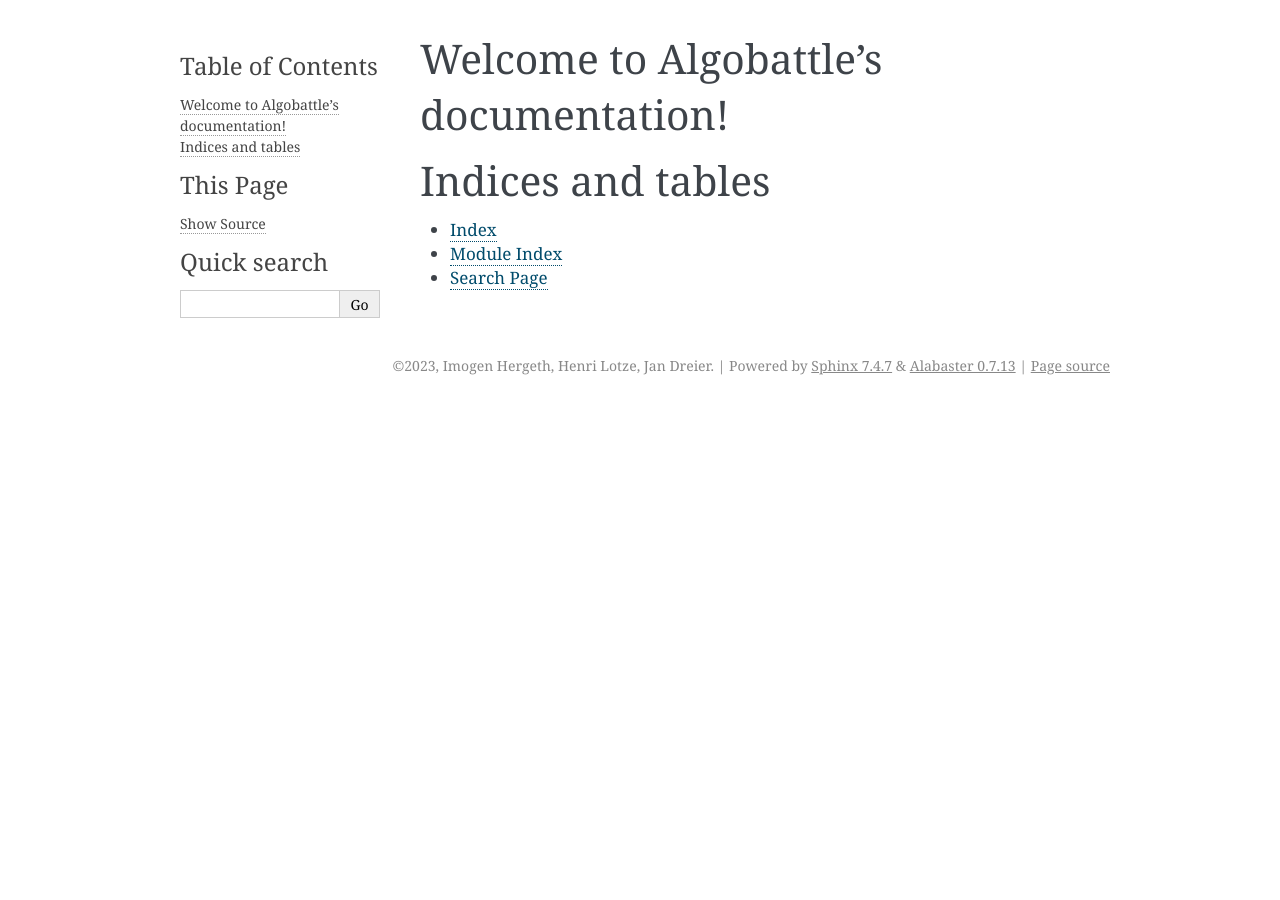
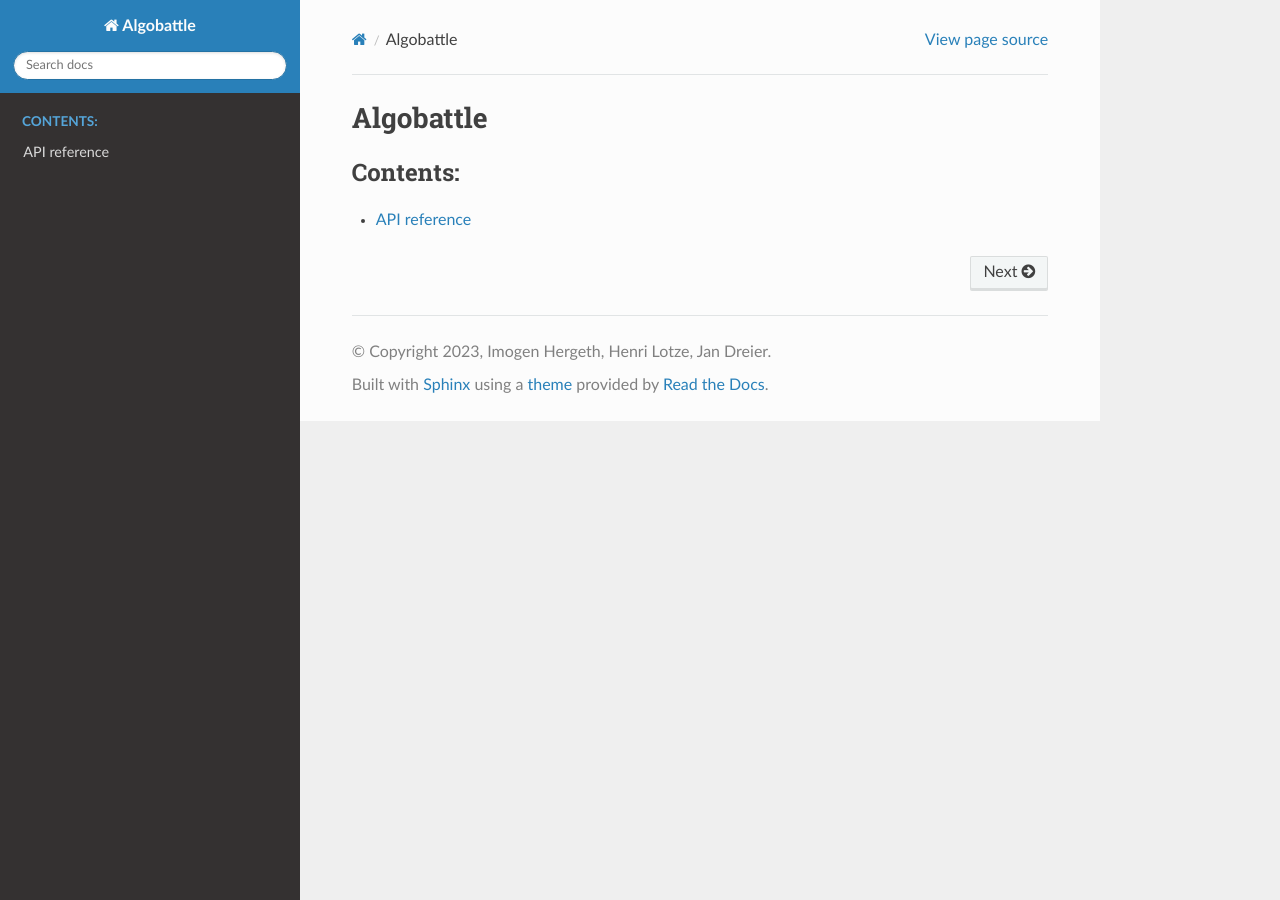
Before and after one commit to Benezivas/algobattle, a Sphinx documentation site: the page built from docs/index.rst, in a window 1280 px wide. Built offline with Sphinx 7.4.7 and the Read the Docs theme 2.0.0, drawn with Linux system fonts in a browser that asks for light colours.

Commit message:
setup base structure

```diff
--- /dev/null
+++ b/docs/api.rst
@@ -0,0 +1,2 @@
+API reference
+=============
--- a/docs/conf.py
+++ b/docs/conf.py
@@ -10,9 +10,9 @@
 # add these directories to sys.path here. If the directory is relative to the
 # documentation root, use os.path.abspath to make it absolute, like shown here.
 #
-# import os
-# import sys
-# sys.path.insert(0, os.path.abspath('.'))
+import os
+import sys
+sys.path.insert(0, os.path.abspath("../algobattle/"))
 
 
 # -- Project information -----------------------------------------------------
@@ -28,6 +28,8 @@ author = 'Imogen Hergeth, Henri Lotze, Jan Dreier'
 # extensions coming with Sphinx (named 'sphinx.ext.*') or your custom
 # ones.
 extensions = [
+    "sphinx.ext.autodoc",
+    "sphinx.ext.napoleon",
 ]
 
 # Add any paths that contain templates here, relative to this directory.
@@ -44,7 +46,7 @@ exclude_patterns = ['_build', 'Thumbs.db', '.DS_Store']
 # The theme to use for HTML and HTML Help pages.  See the documentation for
 # a list of builtin themes.
 #
-html_theme = 'alabaster'
+html_theme = 'sphinx_rtd_theme'
 
 # Add any paths that contain custom static files (such as style sheets) here,
 # relative to this directory. They are copied after the builtin static files,
--- a/docs/index.rst
+++ b/docs/index.rst
@@ -1,16 +1,9 @@
 
-Welcome to Algobattle's documentation!
-======================================
+Algobattle
+==========
 
 .. toctree::
    :maxdepth: 2
    :caption: Contents:
 
-
-
-Indices and tables
-==================
-
-* :ref:`genindex`
-* :ref:`modindex`
-* :ref:`search`
+   api
```
